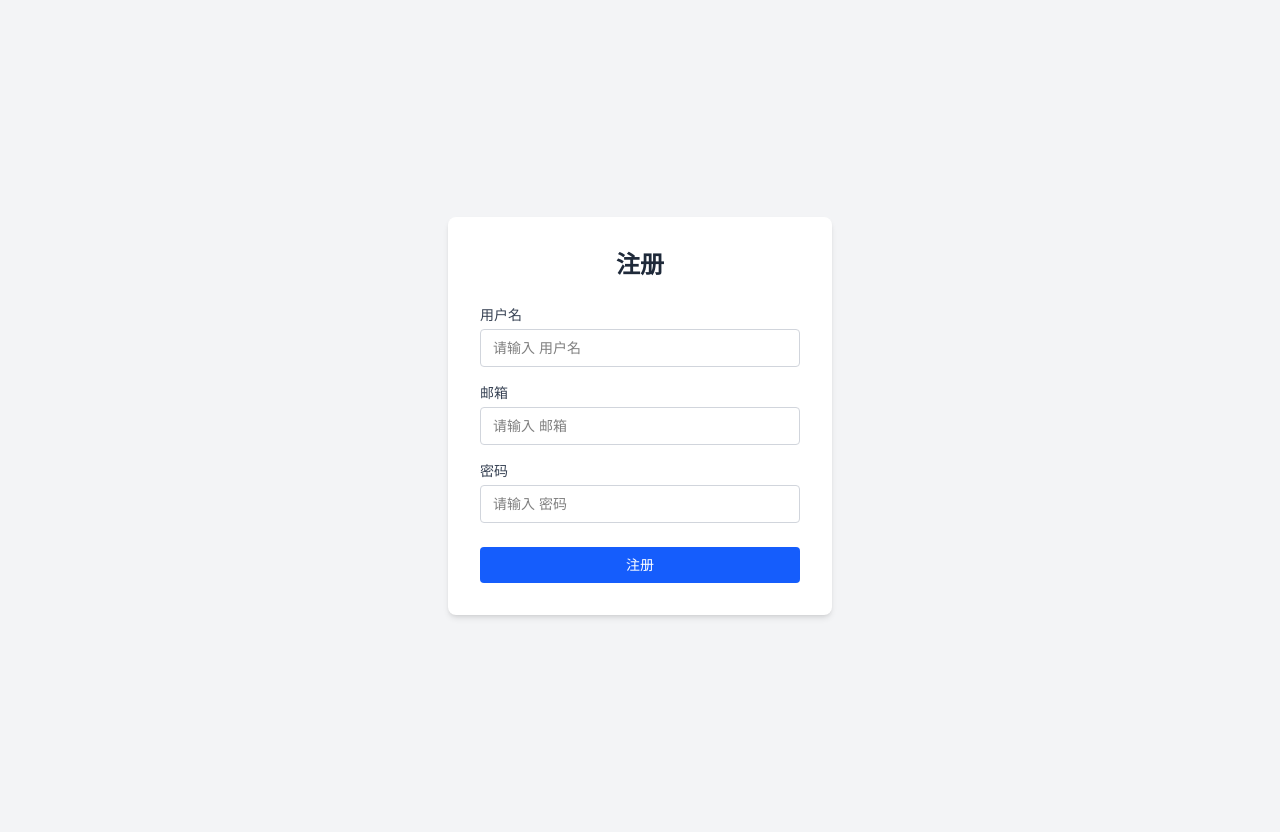
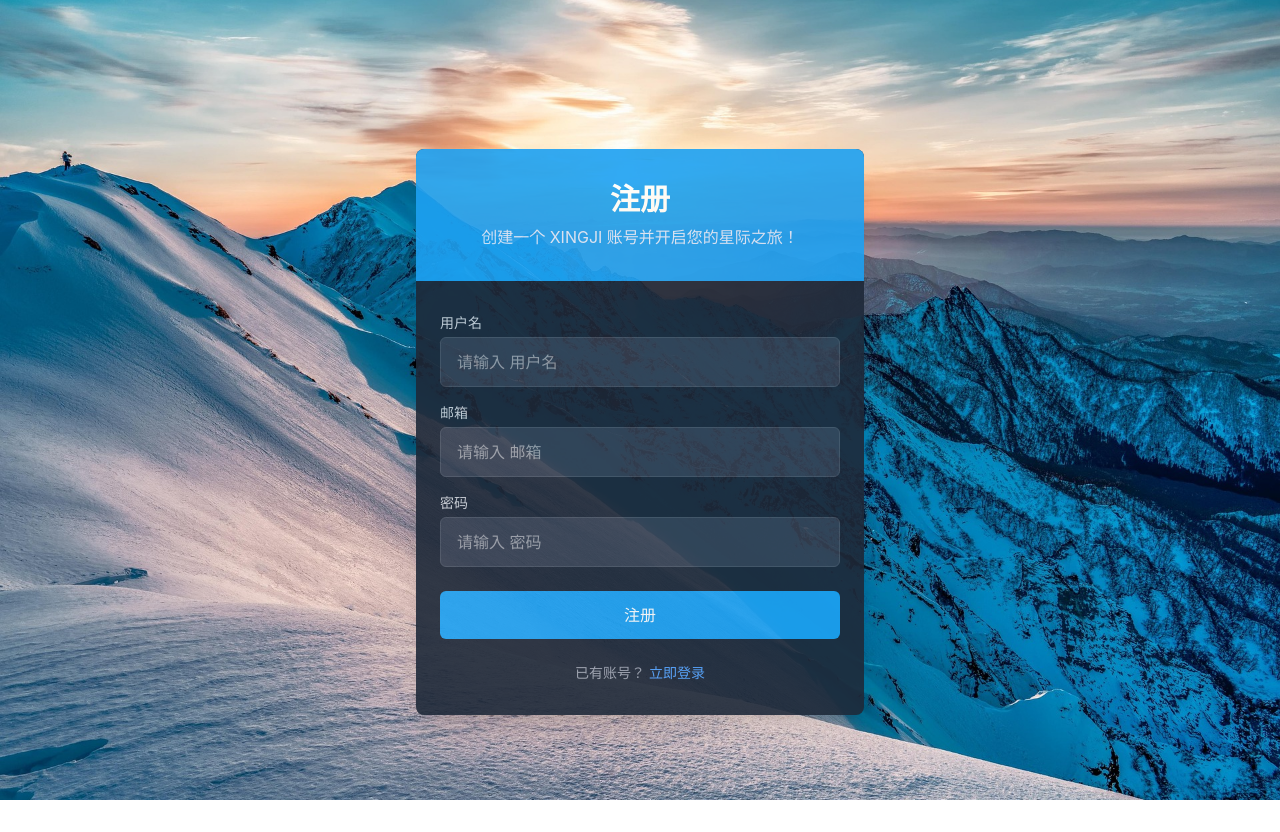
Before and after one commit to xingji-studio/dashboard-frontend, a Vue app: page /register in a window 1280 px wide. After the commit the page ends 800 px from the top, so only its background shows below. Built offline with nearby package versions, Linux system fonts and the light colour scheme.

Commit message:
feat: 美化界面

```diff
--- a/index.html
+++ b/index.html
@@ -2,7 +2,7 @@
 <html lang="">
     <head>
         <meta charset="UTF-8" />
-        <link rel="icon" href="/favicon.ico" />
+        <link rel="icon" type="image/svg+xml" href="https://www.xingjisoft.com/files/XINGJI_rect.svg" />
         <meta name="viewport" content="width=device-width, initial-scale=1.0" />
         <title>XINGJI Dashboard</title>
     </head>
--- a/src/App.vue
+++ b/src/App.vue
@@ -3,7 +3,7 @@ import { RouterView } from "vue-router";
 </script>
 
 <template>
-    <main class="flex p-4 min-h-screen bg-gray-100">
+    <!-- <main class="flex p-4 min-h-screen bg-gray-100"> -->
         <RouterView />
-    </main>
+    <!-- </main> -->
 </template>
--- a/src/views/LoginView.vue
+++ b/src/views/LoginView.vue
@@ -1,28 +1,31 @@
 <template>
-    <div class="flex w-full min-h-screen items-center justify-center">
-        <form
-            @submit.prevent="handleLogin"
-            class="w-full max-w-sm rounded-lg bg-white p-8 shadow-md"
-        >
-            <h2 class="mb-6 text-center text-2xl font-bold text-gray-800">登录</h2>
+    <div class="bg-cover bg-center w-full" style="background-image: url('/login_bg.jpg');">
+        <div class="min-h-screen flex items-center justify-center p-4 pt-20">
+            <div class="w-full max-w-md bg-gray-800 opacity-90 rounded-lg shadow-xl overflow-hidden">
+                <div class="bg-[#1da1f2] py-8 px-6">
+                    <h2 class="text-3xl font-bold text-white text-center">登录</h2>
+                    <p class="text-blue-100 text-center mt-2">欢迎回来！</p>
+                </div>
 
+                <div class="py-8 px-6">
+                    <form @submit.prevent="handleLogin">
                         <div class="mb-4">
-                <label class="mb-1 block text-sm font-medium text-gray-700">邮箱</label>
+                            <label class="block text-gray-300 text-sm font-medium mb-1">邮箱</label>
                             <input
                                 v-model="email"
                                 type="email"
-                    placeholder="请输入 用户名"
-                    class="w-full rounded border border-gray-300 px-3 py-2 text-sm focus:border-blue-500 focus:outline-none"
+                                placeholder="请输入 邮箱"
+                                class="w-full px-4 py-3 bg-gray-700 border border-gray-600 rounded-md text-white focus:outline-none focus:ring-2 focus:ring-blue-500 focus:border-transparent"
                             />
                         </div>
 
                         <div class="mb-6">
-                <label class="mb-1 block text-sm font-medium text-gray-700">密码</label>
+                            <label class="block text-gray-300 text-sm font-medium mb-1">密码</label>
                             <input
                                 v-model="password"
                                 type="password"
                                 placeholder="请输入 密码"
-                    class="w-full rounded border border-gray-300 px-3 py-2 text-sm focus:border-blue-500 focus:outline-none"
+                                class="w-full px-4 py-3 bg-gray-700 border border-gray-600 rounded-md text-white focus:outline-none focus:ring-2 focus:ring-blue-500 focus:border-transparent"
                             />
                         </div>
 
@@ -31,11 +34,22 @@
                         <button
                             type="submit"
                             :disabled="loading"
-                class="w-full rounded bg-blue-600 py-2 text-sm font-medium text-white transition hover:bg-blue-700 disabled:cursor-not-allowed disabled:opacity-50"
+                            class="w-full bg-[#1da1f2] hover:bg-[#1da1f2] text-white font-medium py-3 px-4 rounded-md transition-colors duration-200 focus:outline-none focus:ring-2 focus:ring-blue-500 focus:ring-offset-2 focus:ring-offset-gray-800 disabled:bg-blue-500 disabled:cursor-not-allowed"
                         >
                             {{ loading ? "登录中..." : "登录" }}
                         </button>
                     </form>
+                    <div class="text-center mt-6">
+                        <p class="text-gray-400 text-sm">
+                        还没有账号？
+                        <router-link :to="redirect ? `/register?redirect=${encodeURIComponent(redirect)}` : '/register'" class="text-blue-400 hover:text-blue-300 transition-colors duration-200">
+                            立即注册
+                        </router-link>
+                        </p>
+                    </div>
+                </div>
+            </div>
+        </div>
     </div>
 </template>
 
--- a/src/views/RegisterView.vue
+++ b/src/views/RegisterView.vue
@@ -1,38 +1,43 @@
 <template>
-    <div class="flex w-full min-h-screen items-center justify-center">
-        <form
-            @submit.prevent="handleRegister"
-            class="w-full max-w-sm rounded-lg bg-white p-8 shadow-md"
-        >
-            <h2 class="mb-6 text-center text-2xl font-bold text-gray-800">注册</h2>
+    <div class="bg-cover bg-center w-full" style="background-image: url('/login_bg.jpg');">
+        <div class="min-h-screen flex items-center justify-center p-4 pt-20">
+            <div class="w-full max-w-md bg-gray-800 opacity-90 rounded-lg shadow-xl overflow-hidden">
+                <div class="bg-[#1da1f2] py-8 px-6">
+                    <h2 class="text-3xl font-bold text-white text-center">注册</h2>
+                    <p class="text-blue-100 text-center mt-2">创建一个 XINGJI 账号并开启您的星际之旅！</p>
+                </div>
+
+                <div class="py-8 px-6">
+
+                    <form @submit.prevent="handleRegister">
 
                         <div class="mb-4">
-                <label class="mb-1 block text-sm font-medium text-gray-700">用户名</label>
+                            <label class="block text-gray-300 text-sm font-medium mb-1">用户名</label>
                             <input
                                 v-model="username"
                                 type="text"
                                 placeholder="请输入 用户名"
-                    class="w-full rounded border border-gray-300 px-3 py-2 text-sm focus:border-blue-500 focus:outline-none"
+                                class="w-full px-4 py-3 bg-gray-700 border border-gray-600 rounded-md text-white focus:outline-none focus:ring-2 focus:ring-blue-500 focus:border-transparent"
                             />
                         </div>
 
                         <div class="mb-4">
-                <label class="mb-1 block text-sm font-medium text-gray-700">邮箱</label>
+                            <label class="block text-gray-300 text-sm font-medium mb-1">邮箱</label>
                             <input
                                 v-model="email"
-                    type="email"
+                                type="text"
                                 placeholder="请输入 邮箱"
-                    class="w-full rounded border border-gray-300 px-3 py-2 text-sm focus:border-blue-500 focus:outline-none"
+                                class="w-full px-4 py-3 bg-gray-700 border border-gray-600 rounded-md text-white focus:outline-none focus:ring-2 focus:ring-blue-500 focus:border-transparent"
                             />
                         </div>
 
                         <div class="mb-6">
-                <label class="mb-1 block text-sm font-medium text-gray-700">密码</label>
+                            <label class="block text-gray-300 text-sm font-medium mb-1">密码</label>
                             <input
                                 v-model="password"
-                    type="password"
+                                type="text"
                                 placeholder="请输入 密码"
-                    class="w-full rounded border border-gray-300 px-3 py-2 text-sm focus:border-blue-500 focus:outline-none"
+                                class="w-full px-4 py-3 bg-gray-700 border border-gray-600 rounded-md text-white focus:outline-none focus:ring-2 focus:ring-blue-500 focus:border-transparent"
                             />
                         </div>
 
@@ -44,11 +49,22 @@
                         <button
                             type="submit"
                             :disabled="loading"
-                class="w-full rounded bg-blue-600 py-2 text-sm font-medium text-white transition hover:bg-blue-700 disabled:cursor-not-allowed disabled:opacity-50"
+                            class="w-full bg-[#1da1f2] hover:bg-[#1da1f2] text-white font-medium py-3 px-4 rounded-md transition-colors duration-200 focus:outline-none focus:ring-2 focus:ring-blue-500 focus:ring-offset-2 focus:ring-offset-gray-800 disabled:bg-blue-500 disabled:cursor-not-allowed"
                         >
                             {{ loading ? "注册中..." : "注册" }}
                         </button>
                     </form>
+                    <div class="text-center mt-6">
+                        <p class="text-gray-400 text-sm">
+                        已有账号？
+                        <router-link :to="redirect ? `/login?redirect=${encodeURIComponent(redirect)}` : '/login'" class="text-blue-400 hover:text-blue-300 transition-colors duration-200">
+                            立即登录
+                        </router-link>
+                        </p>
+                    </div>
+                </div>
+            </div>
+        </div>
     </div>
 </template>
 
```
Also changed, not shown: public/login_bg.jpg (added), 1 other file (tests, documents, lock files or other folders). Lines whose indentation alone changed are shown as unchanged.
